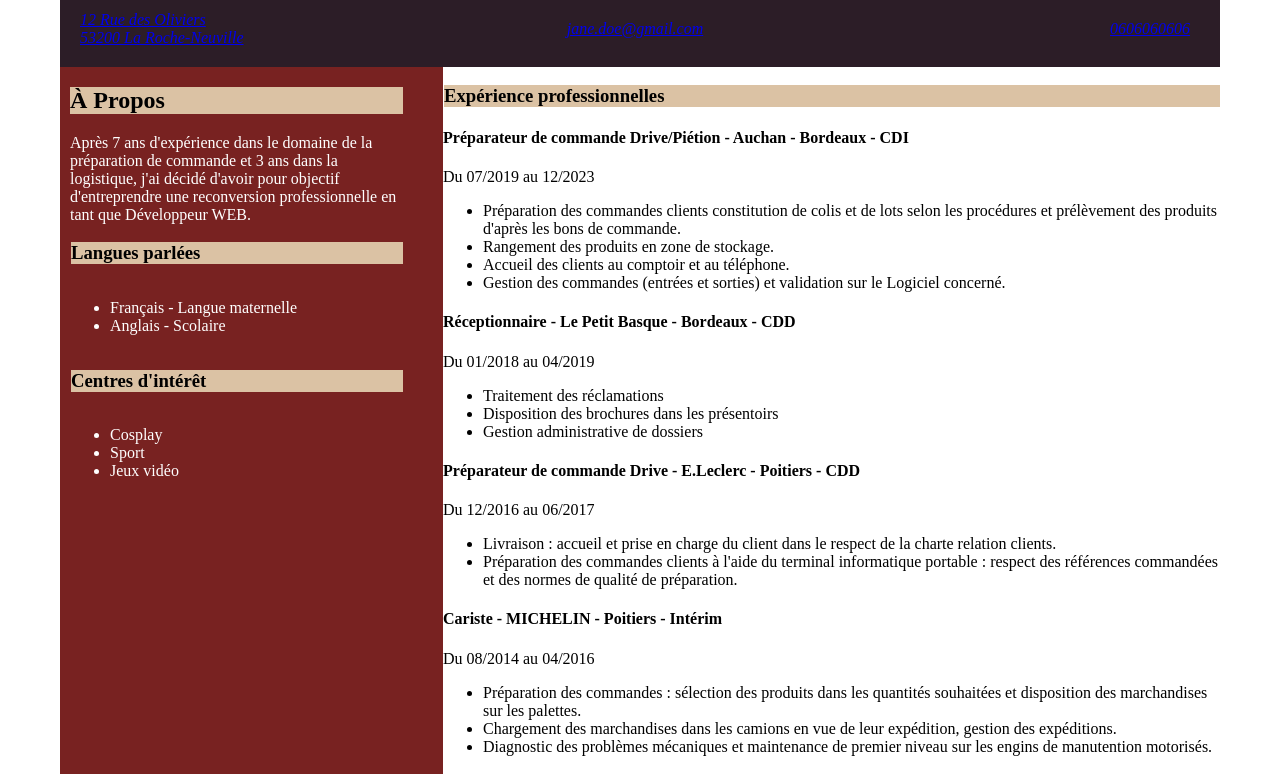
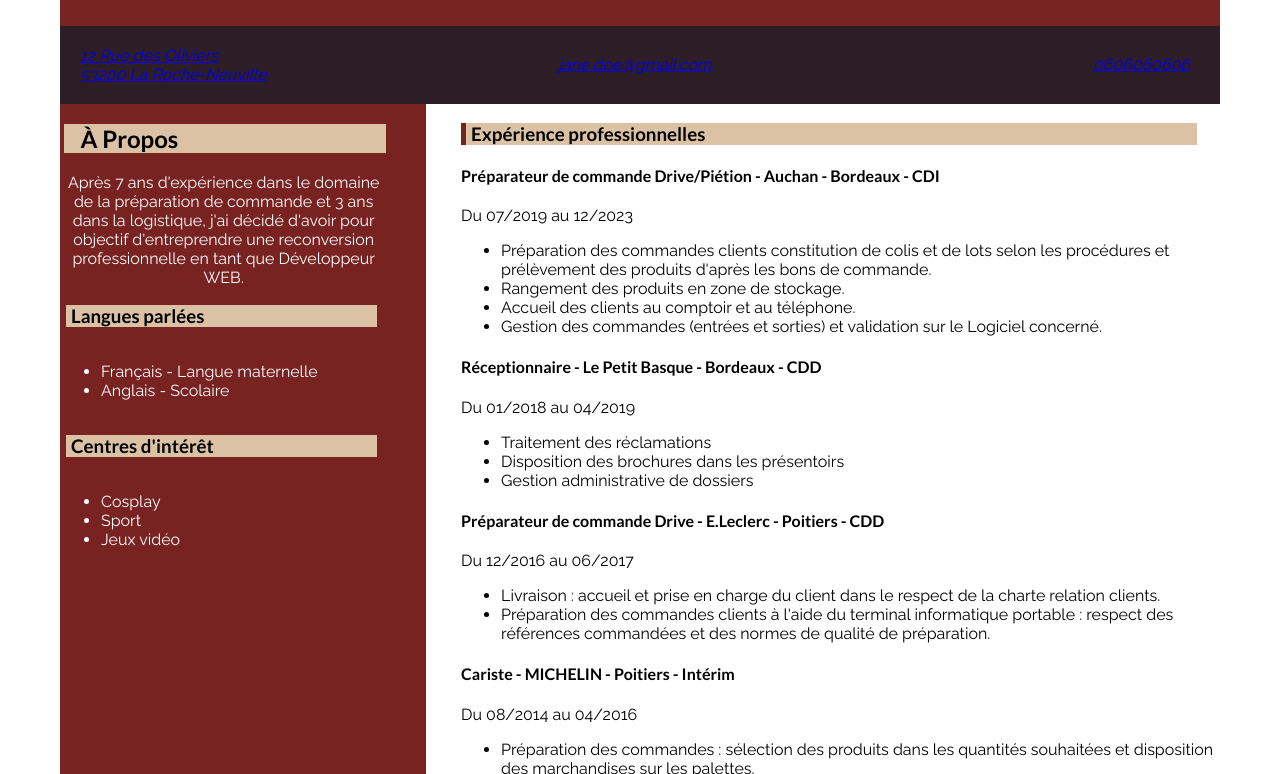
Before and after one commit to StarscreamOG/devoir-cv-cef, a plain HTML site: page index.html in a window 1280 px wide. Shown: the part 363-1137 px from the top of the page. Drawn offline with Linux system fonts and the light colour scheme; files that its build step writes are made by us from their sources.

Commit message:
Add files via upload

```diff
--- a/style.css
+++ b/style.css
@@ -3,24 +3,37 @@ header, main, footer {
     margin: auto;
     background-color: #782221;
 }
+
 header {
     display: flex;
     flex-direction: column;
     align-items: center;
     color: white;
-
 }
 header img {
     border-radius: 50%;
     width: 150px;
     height: 150px;
     background-color: white;
+    box-shadow: 0 0 10px white;
+    margin-block-start: 30px;
+}
+figure {
+    margin-block-end: 0px;
 }
 h1 {
+    font-family: "Lato", serif;
+    font-weight: 700;
+    font-style: normal;
     color: white;
+    margin-block-start: 20px;
 
 }
 address {
+    font-family: "Raleway", serif;
+    font-optical-sizing: auto;
+    font-weight: 400;
+    font-style: italic;
     display: flex;
     justify-content: space-between;
     align-items: center;
@@ -28,6 +41,7 @@ address {
     color: white;
     background-color:#2c1d27 ;
     padding: 20px 0;
+    margin-block-start: 20px;
 }
 address a {
     width: 200%;
@@ -43,32 +57,67 @@ address a:last-of-type {
 }
 main {
     display: flex;
+
 }
 aside {
     display: flex;
     flex-direction: column;
     width: 30%;
     color: white;
-    margin-left: 10px;
+    margin-left: 1px;
+
 }
+
 main section {
     width: 70%;
     margin-left: 40px;
     background-color: white;
+    padding-left: 3%
 
+}
+div {
+    text-align: center;
+    font-family: "Raleway", serif;
+    font-optical-sizing: auto;
+    font-weight: 500;
+    font-style: normal;
 }
 
 h2 {
-    margin-left: px;
+    font-family: "Lato", serif;
+    font-weight: 700;
+    font-style: normal;
+    margin-left: 1%;
     color: black;
     background-color: #dbc2a4;
-}
-h3 {
-    margin-left: 1px;
-    color: black;
-    background-color: #dbc2a4;
+    padding-left: 5%;
+    border-inline-start-color: #dbc2a4;
 }
 
+h3 {
+    font-family: "Lato", serif;
+    font-weight: 00;
+    font-style: normal;
+    color: black;
+    border-inline-start: 5px solid;
+    border-inline-start-color: #782221;
+    background-color: #dbc2a4;
+    margin-right: 3%;
+    padding-left: 5px;
+
+}
+h4 {
+
+    font-family: "Lato", serif;
+    font-weight: 700;
+    font-style: normal;
+}
+p, li {
+    font-family: "Raleway", serif;
+    font-optical-sizing: auto;
+    font-weight: 500;
+    font-style: normal;
+}
 footer img {
     text-align: center;
     padding: 10px;
@@ -77,4 +126,8 @@ footer img {
 footer {
     text-align: center;
     color: white;
+    font-family: "Raleway", sans-serif;
+    font-optical-sizing: auto;
+    font-weight: 100;
+    font-style: normal;
 }
```
